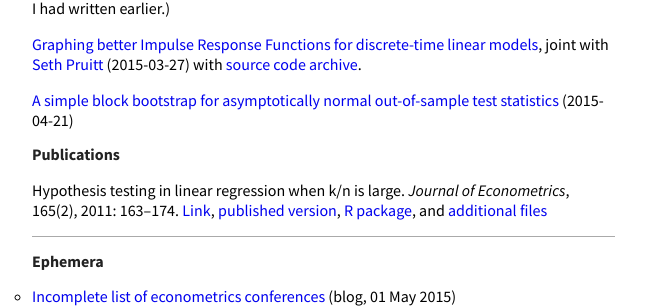
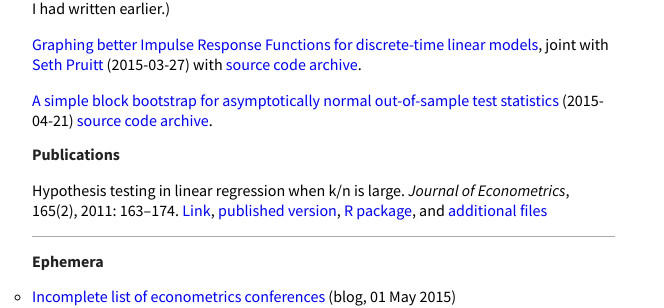
Before and after one commit to mmkuang/grayclhn.github.io, a Jekyll site: the page built from index.md, in a window 1280 px wide. Shown: the part 1109-1417 px from the top of the page, without its empty margins (0-664 px from the left). Built offline with Jekyll 4.4.1, drawn with Linux system fonts in a browser that asks for light colours; Markdown is read by kramdown in place of the engine named in the settings.

Commit message:
Update source code archive for oos bootstrap

```diff
--- a/index.md
+++ b/index.md
@@ -104,7 +104,7 @@ joint with [Seth Pruitt](https://sites.google.com/site/sethpruittnet/)
 <!-- [Private git repository](https://git.ece.iastate.edu/gcalhoun/smooth_irf) -->
 
 [A simple block bootstrap for asymptotically normal out-of-sample test statistics](dl/calhoun_oosbootstrap_v2015-04-21.pdf)
-(2015-04-21)
+(2015-04-21) [source code archive](dl/calhounpruitt_oosbootstrap_v2015-05-08.zip).
 <!-- [Private git repository](https://git.ece.iastate.edu/gcalhoun/oosbootstrap) -->
 
 Publications
```
Also changed, not shown: 2 other files.
